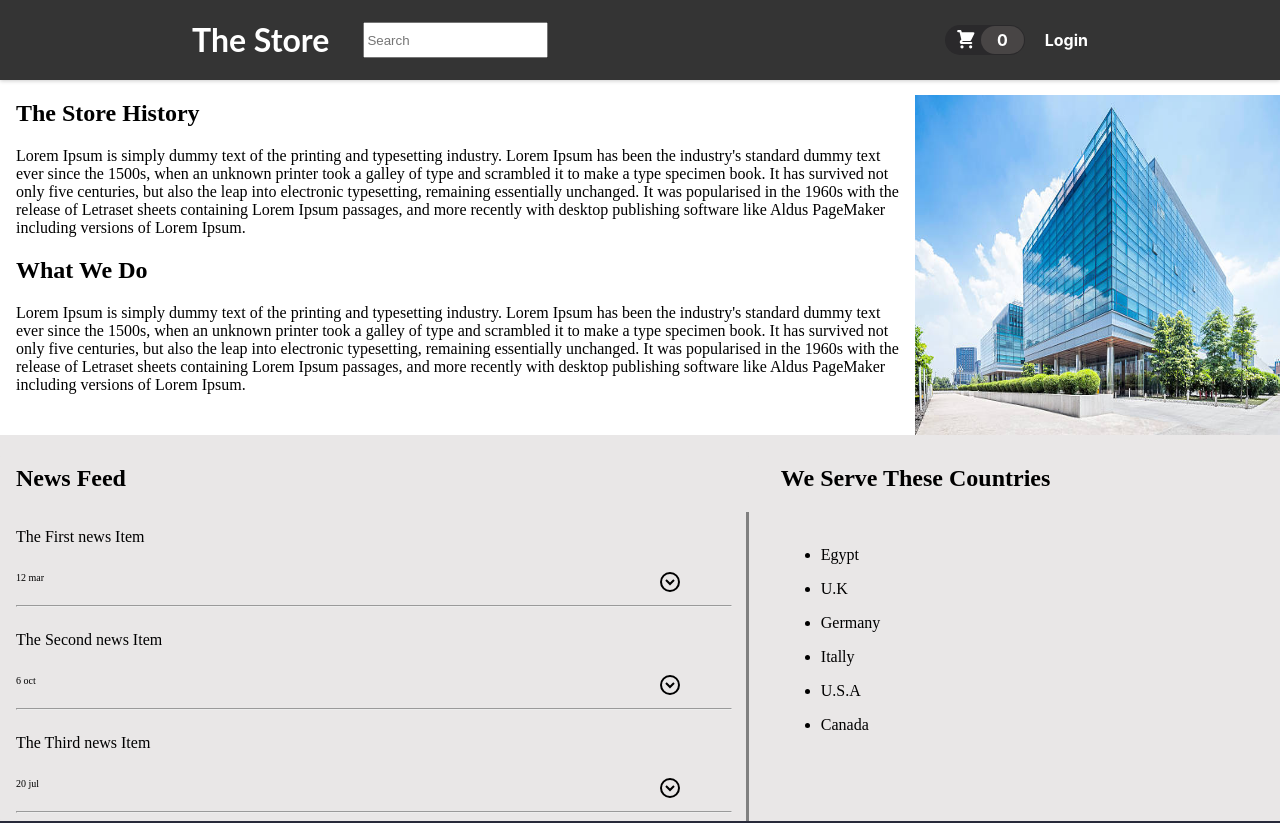
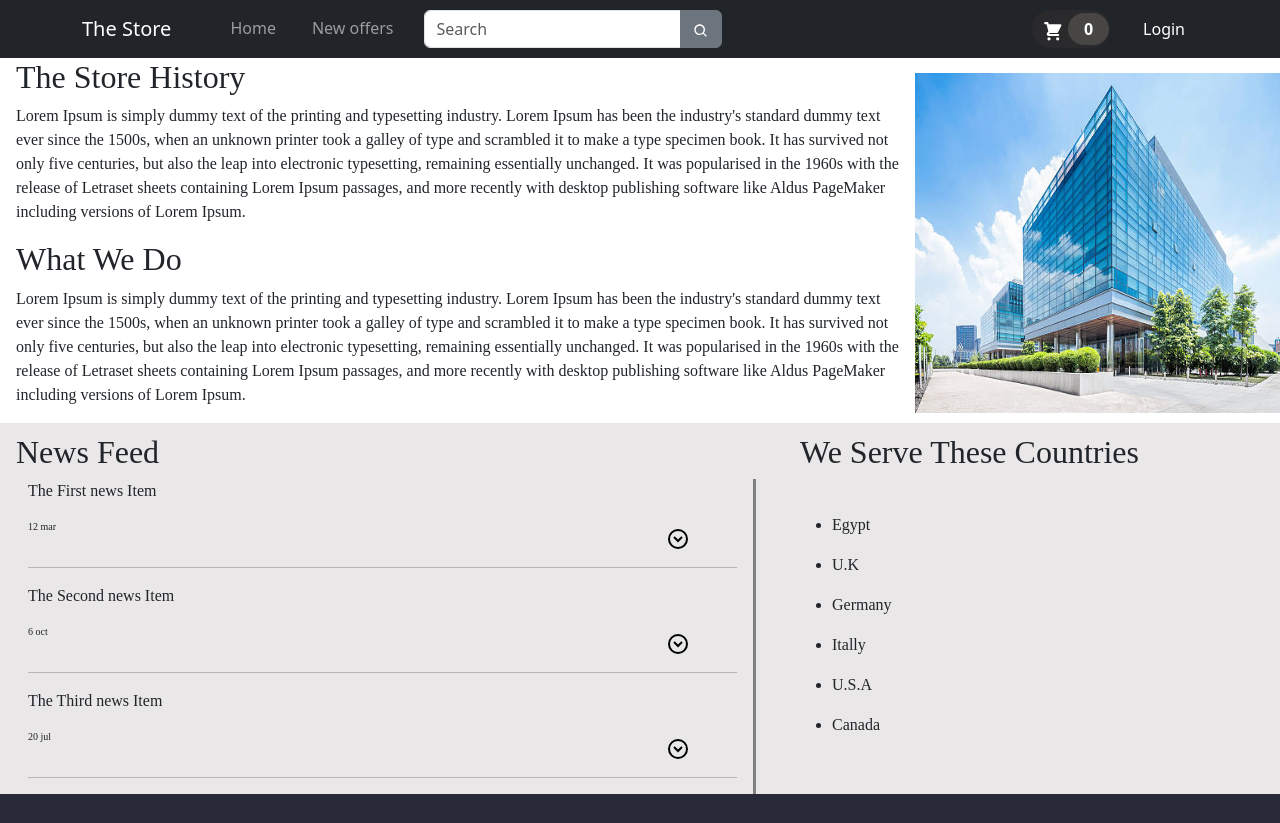
Before and after one commit to A-E-Hamed/e-commerce, a React (Create React App) app: page /about in a window 1280 px wide. Shown: the top 823 px of the page. Built offline with nearby package versions, Linux system fonts and the light colour scheme.

Commit message:
Navbar update

```diff
--- a/package.json
+++ b/package.json
@@ -6,10 +6,11 @@
     "@testing-library/jest-dom": "^5.16.5",
     "@testing-library/react": "^13.4.0",
     "@testing-library/user-event": "^13.5.0",
-    "bootstrap": "^5.2.3",
+    "bootstrap": "^5.3.0",
     "react": "^18.2.0",
     "react-bootstrap": "^2.7.4",
     "react-dom": "^18.2.0",
+    "react-icons": "^4.9.0",
     "react-router-dom": "^6.11.1",
     "react-scripts": "5.0.1",
     "web-vitals": "^2.1.4"
--- a/src/components/Layout/Layout.js
+++ b/src/components/Layout/Layout.js
@@ -1,6 +1,7 @@
 import { Fragment } from 'react';
 
 import MainNavigation from './MainNavigation';
+
 
 const Layout = (props) => {
   return (
--- a/src/components/Layout/MainNavigation.js
+++ b/src/components/Layout/MainNavigation.js
@@ -1,12 +1,17 @@
 import { useContext } from "react";
+import AuthContext from "../../store/auth-context";
+import HeadderCartButton from "./HeadderCartButton";
 import { Link } from "react-router-dom";
-import AuthContext from "../../store/auth-context";
-import SearchBar from "../Search/SearchBar";
-import HeadderCartButton from "./HeadderCartButton";
+
+import "bootstrap/dist/css/bootstrap.min.css";
+import Button from "react-bootstrap/Button";
+import Container from "react-bootstrap/Container";
+import Form from "react-bootstrap/Form";
+import Nav from "react-bootstrap/Nav";
+import Navbar from "react-bootstrap/Navbar";
 import classes from "./MainNavigation.module.css";
-
+import SearchBar from "../Search/SearchBar"
 const MainNavigation = (props) => {
-
   const authCtx = useContext(AuthContext);
   const isLoggedIn = authCtx.isLogggedIn;
 
@@ -15,48 +20,49 @@ const MainNavigation = (props) => {
   };
 
   return (
-    <header className={classes.header}>
-      <div className={classes.main_nav}>
-        <div className={classes.right_side}>
-          <Link to="/">
-            <div className={classes.logo}>The Store</div>
-          </Link>
-          <div className={classes.search_bar}>
-            <SearchBar />
-          </div>
-        </div>
-
-        <div className={classes.left_side}>
-          <div>
+    <Navbar bg="dark" expand="lg" variant="dark">
+      <Container className={classes.container}>
+        <Navbar.Brand href="/">The Store</Navbar.Brand>
+        <Navbar.Toggle aria-controls="navbarScroll" />
+        <Navbar.Collapse id="navbarScroll">
+          <Nav
+            className={`${classes.rightSec} me-auto my-2 my-lg-0`}
+            style={{ maxHeight: "100px" }}
+            navbarScroll
+          >
+            <Nav.Link href="/">Home</Nav.Link>
+            <Nav.Link href="#action2">New offers</Nav.Link>
+            <Form className="d-flex">
+              <SearchBar
+                type="search"
+                placeholder="Search"
+                className="me-2"
+                aria-label="Search"
+              />
+            </Form>
+          </Nav>
+          <Nav className={classes.leftSec}>
             <HeadderCartButton onClick={props.onClick} />
-          </div>
-          <ul>
             {!isLoggedIn && (
-              <li>
-                <Link to="/auth">Login</Link>
-              </li>
+              <Link to="/auth">
+                <Button variant="dark">Login</Button>
+              </Link>
             )}
 
+            {isLoggedIn && <Nav.Link href="/profile">Profile</Nav.Link>}
             {isLoggedIn && (
-              <li>
-                <Link to="/profile">Profile</Link>
-              </li>
+              <Button
+                variant="dark"
+                className={classes.header_button}
+                onClick={logoutHandler}
+              >
+                Logout
+              </Button>
             )}
-
-            {isLoggedIn && (
-              <li>
-                <button
-                  className={classes.header_button}
-                  onClick={logoutHandler}
-                >
-                  Logout
-                </button>
-              </li>
-            )}
-          </ul>
-        </div>
-      </div>
-    </header>
+          </Nav>
+        </Navbar.Collapse>
+      </Container>
+    </Navbar>
   );
 };
 
--- a/src/components/Layout/MainNavigation.module.css
+++ b/src/components/Layout/MainNavigation.module.css
@@ -1,81 +1,11 @@
-.header {
-  height: 5rem;
-  background-color: #000000cb;
-  box-shadow: 0 1px 4px rgba(0, 0, 0, 0.2);
-  display: flex;
-  align-items: center;
-  justify-content: center;
+.container{
+  gap: 35px;
 }
 
-.logo {
-  font-family: 'Lato', sans-serif;
-  font-size: 2rem;
-  color: white;
-  margin: 0;
-}
-.main_nav{
-  display: flex;
-  width: 70%;
-}
-
-.right_side{
-  display: flex;
-  gap: 2rem;
-}
-
-.right_side a{
-  color: #2a292b;
-}
-.search_bar{
-  border-radius: 25px;
-
-}
-
-.left_side{
- margin-left: auto;
- display: flex;
- align-items: center;
- gap: 20px;
-}
-
-.left_side a{
-  color: white;
-}
-
-.header ul {
-  list-style: none;
-  margin: 0;
-  padding: 0;
-  display: flex;
-  align-items: baseline;
+.rightSec{
   gap: 20px;
 }
 
-.header li {
+.leftSec{
+  gap: 20px;
 }
-
-.header a {
-  text-decoration: none;
-  font-weight: bold;
-}
-
-
-.header_button {
-  font: inherit;
-  background-color: transparent;
-  border: 1px solid white;
-  color: white;
-  font-weight: bold;
-  padding: 0.5rem 1rem;
-  border-radius: 6px;
-  cursor: pointer;
-}
-
-.header a:hover {
-  color: #8a8585;
-}
-
-.header button:hover {
-  background-color: #2a292b;
-  color: #8a8585;
-}
--- a/src/components/Search/ItemsList.js
+++ b/src/components/Search/ItemsList.js
@@ -1,6 +1,6 @@
-import { Link } from "react-router-dom";
 import classes from "./ItemsList.module.css";
 import { useState, useEffect } from "react";
+import ListGroup from "react-bootstrap/ListGroup";
 
 const ItemsList = (props) => {
   const [categories, setCategories] = useState([]);
@@ -38,8 +38,6 @@ const ItemsList = (props) => {
     });
   }, [url]);
 
-
-
   if (isLoading) {
     return;
   }
@@ -65,19 +63,18 @@ const ItemsList = (props) => {
 
   const data = filteredData.map((item) => {
     return (
-      <div className={classes.item}>
-        <Link
-          key={item.id}
-          to={`/content/${item.id}`}
-          onClick={handleLinkClick}
-        >
-          {item.name}
-        </Link>
-      </div>
+      <ListGroup.Item
+        action
+        href={`/content/${item.id}`}
+        key={item.id}
+        onClick={handleLinkClick}
+      >
+        {item.name}
+      </ListGroup.Item>
     );
   });
 
-  return <div className={classes.container}>{data}</div>;
+  return <ListGroup className={classes.container}>{data}</ListGroup>;
 };
 
 export default ItemsList;
--- a/src/components/Search/ItemsList.module.css
+++ b/src/components/Search/ItemsList.module.css
@@ -1,19 +1,5 @@
 .container {
     background-color: white;
-    border: 1px solid black;
     position: absolute;
-    width: 175px;
+    width: 247px;
 }
-
-
-
-.item{
-    padding: 5px;
-}
-
-
-
-.item:hover{
-    background-color:rgb(218, 216, 216) ;
-
-}
--- a/src/components/Search/SearchBar.js
+++ b/src/components/Search/SearchBar.js
@@ -1,6 +1,10 @@
 import { useState, useRef, useEffect } from "react";
 import ItemsList from "./ItemsList";
 import classes from "./SearchBar.module.css";
+import Form from "react-bootstrap/Form";
+import InputGroup from "react-bootstrap/InputGroup";
+import Button from "react-bootstrap/Button";
+import { BiSearch } from "react-icons/bi";
 
 const SearchBar = (props) => {
   const [showItemsList, setShowItemsList] = useState(false);
@@ -28,22 +32,29 @@ const SearchBar = (props) => {
 
   useEffect(() => {
     document.addEventListener("click", hideListHandler, true);
+    return () => {
+      document.removeEventListener("click", hideListHandler, true);
+    };
   }, []);
 
   return (
-    <div className={classes.main} ref={closeSearch}>
-      <div className={classes.search_bar}>
-        <input
+    <Form className={classes.main} ref={closeSearch}>
+      <InputGroup>
+        <Form.Control
           type="text"
           placeholder="Search"
+          className="form-control"
           onChange={inputHandler}
           onClick={showListHandler}
         />
-      </div>
+        <Button variant="secondary" type="submit">
+          <BiSearch />
+        </Button>
+      </InputGroup>
       <div>
         {showItemsList && <ItemsList input={inputText} setInput={setInput} />}
       </div>
-    </div>
+    </Form>
   );
 };
 
```
Also changed, not shown: 1 other file (tests, documents, lock files or other folders).
